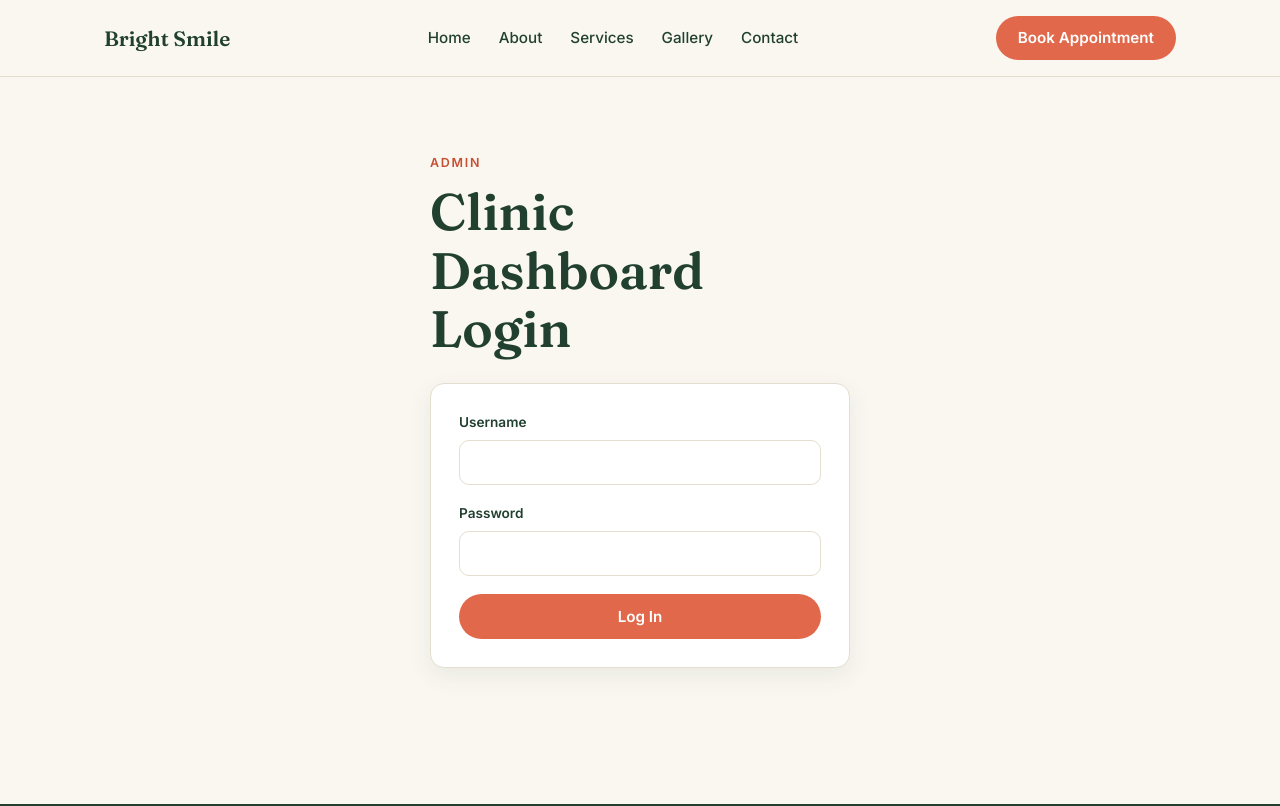
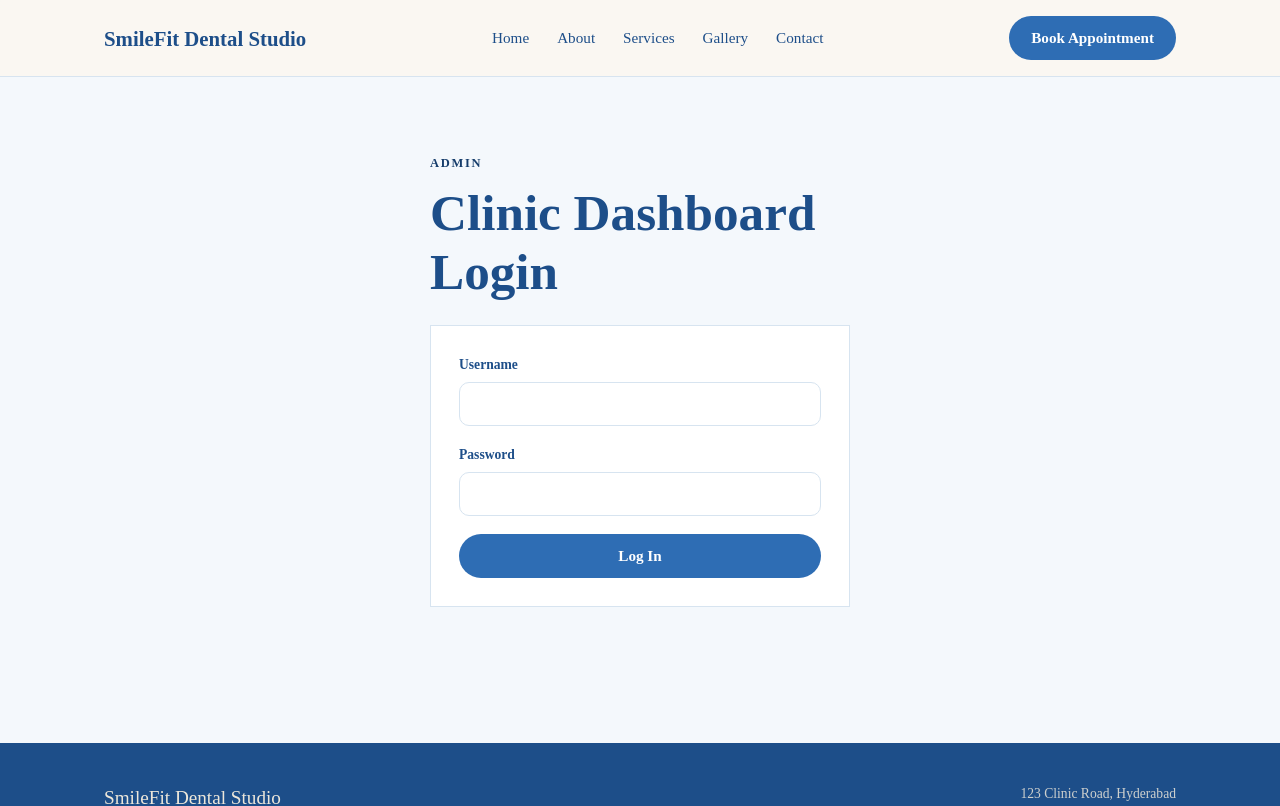
Before and after one commit to hafsafatimacutie-tech/dentist-website, a React (Vite) app in the folder frontend/: page /admin/login in a window 1280 px wide. Shown: the top 806 px of the page. Built offline with nearby package versions, Linux system fonts and the light colour scheme; no server answers.

Commit message:
Update clinic name and switch to blue/white color theme

```diff
--- a/frontend/index.html
+++ b/frontend/index.html
@@ -3,7 +3,7 @@
   <head>
     <meta charset="UTF-8" />
     <meta name="viewport" content="width=device-width, initial-scale=1.0" />
-    <title>Bright Smile Dental Clinic</title>
+    <title>SmileFit Dental Studio</title>
     <link rel="preconnect" href="https://fonts.googleapis.com">
     <link href="https://fonts.googleapis.com/css2?family=Fraunces:opsz,wght@9..144,500;9..144,600&family=Inter:wght@400;500;600&display=swap" rel="stylesheet">
   </head>
--- a/frontend/src/components/Footer.jsx
+++ b/frontend/src/components/Footer.jsx
@@ -3,7 +3,7 @@ export default function Footer() {
     <footer style={{ background: 'var(--color-forest)', color: '#EDE7DA', padding: '40px 0', marginTop: 64 }}>
       <div className="container" style={{ display: 'flex', justifyContent: 'space-between', flexWrap: 'wrap', gap: 24 }}>
         <div>
-          <div style={{ fontFamily: 'var(--font-display)', fontSize: '1.2rem', marginBottom: 6 }}>Bright Smile Dental Clinic</div>
+          <div style={{ fontFamily: 'var(--font-display)', fontSize: '1.2rem', marginBottom: 6 }}>SmileFit Dental Studio</div>
           <div style={{ fontSize: '0.85rem', opacity: 0.75 }}>Quality dental care for your whole family.</div>
         </div>
         <div style={{ fontSize: '0.85rem', opacity: 0.85 }}>
@@ -13,7 +13,7 @@ export default function Footer() {
         </div>
       </div>
       <div className="container" style={{ marginTop: 24, fontSize: '0.75rem', opacity: 0.5 }}>
-        © {new Date().getFullYear()} Bright Smile Dental Clinic. All rights reserved.
+        © {new Date().getFullYear()} SmileFit Dental Studio. All rights reserved.
       </div>
     </footer>
   );
--- a/frontend/src/components/Navbar.jsx
+++ b/frontend/src/components/Navbar.jsx
@@ -14,7 +14,7 @@ export default function Navbar() {
   return (
     <header style={styles.header}>
       <div className="container" style={styles.inner}>
-        <Link to="/" style={styles.logo}>Bright Smile</Link>
+        <Link to="/" style={styles.logo}>SmileFit Dental Studio</Link>
         <nav style={styles.nav}>
           {links.map((l) => (
             <Link
--- a/frontend/src/pages/About.jsx
+++ b/frontend/src/pages/About.jsx
@@ -4,7 +4,7 @@ export default function About() {
       <span className="eyebrow">About the clinic</span>
       <h1>Care from someone who remembers your name.</h1>
       <p style={{ fontSize: '1.05rem' }}>
-        Bright Smile Dental Clinic was founded on a simple idea: dental visits shouldn't feel
+        SmileFit Dental Studio was founded on a simple idea: dental visits shouldn't feel
         clinical, rushed, or intimidating. Our team takes the time to explain every step of your
         treatment, so you always know what's happening and why.
       </p>
--- a/frontend/src/styles/global.css
+++ b/frontend/src/styles/global.css
@@ -1,22 +1,14 @@
 :root {
-  --color-bg: #FAF7F1;
+  --color-bg: #F4F8FC;
   --color-surface: #FFFFFF;
-  --color-ink: #1F2A24;
-  --color-forest: #21402F;
-  --color-forest-light: #345C43;
-  --color-sand: #ECE3D2;
-  --color-coral: #E1684A;
-  --color-coral-dark: #C74F33;
-  --color-muted: #6B7568;
-  --color-border: #E4DECF;
-
-  --font-display: 'Fraunces', serif;
-  --font-body: 'Inter', sans-serif;
-
-  --radius: 14px;
-  --shadow-soft: 0 8px 24px rgba(33, 64, 47, 0.08);
-}
-
+  --color-ink: #1B2B3A;
+  --color-forest: #1D4E89;
+  --color-forest-light: #2E6DB4;
+  --color-sand: #E8F1FA;
+  --color-coral: #2E6DB4;
+  --color-coral-dark: #163D6B;
+  --color-muted: #5B6B7A;
+  --color-border: #D7E4F0;
 * { box-sizing: border-box; }
 
 html, body, #root {
```
Also changed, not shown: 1 other file (tests, documents, lock files or other folders).
